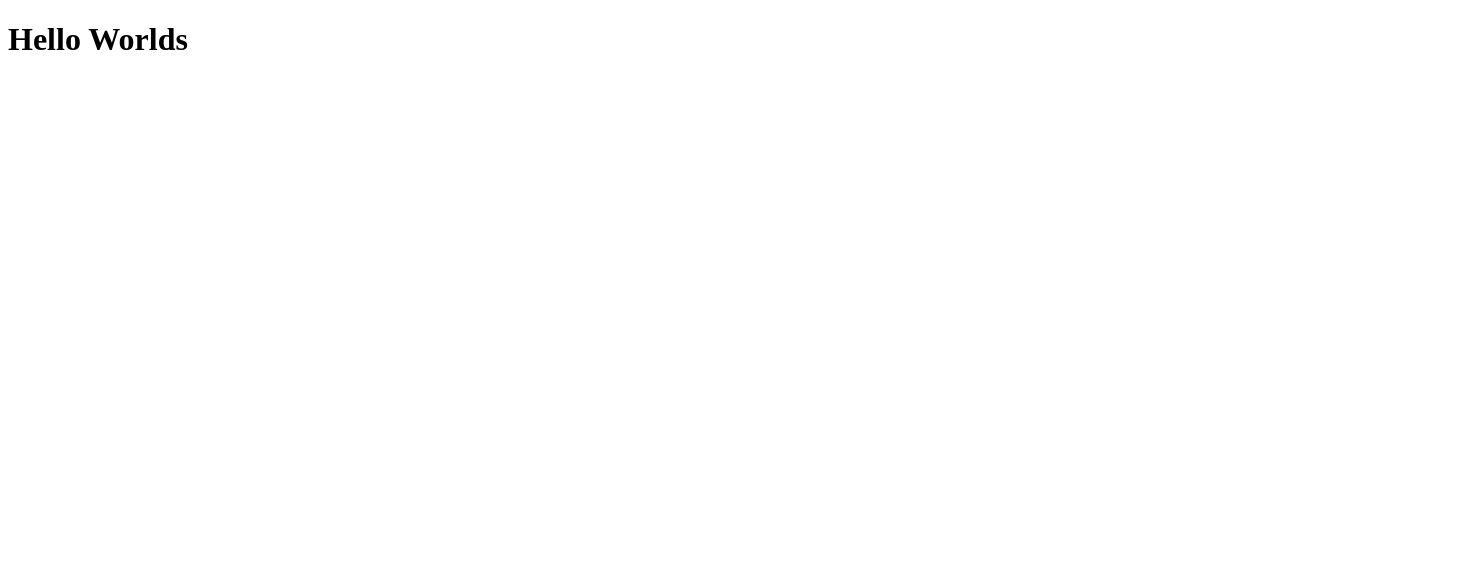
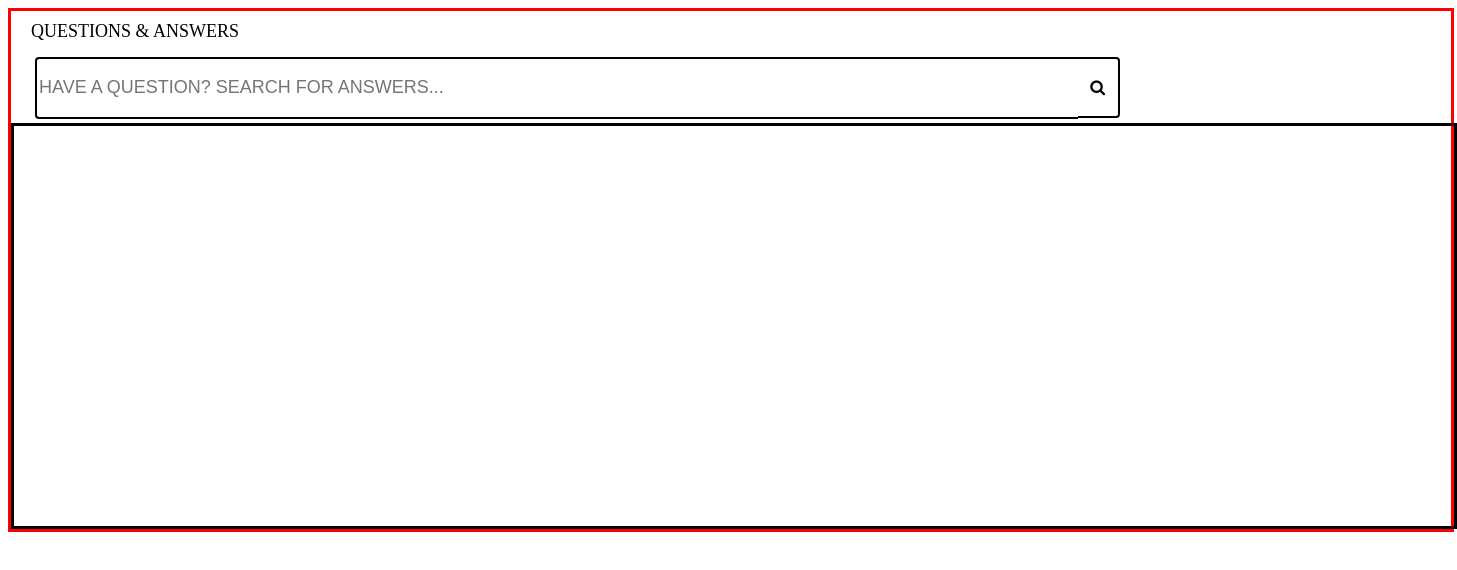
Before and after one commit to RFP2207-G2-ECOM/FEC-BSB, a React (Create React App) app in the folder client/: page / in a window 1280 px wide. Shown: the top 570 px of the page, 1457 px wide, since content can reach past the window. Built offline with nearby package versions, Linux system fonts and the light colour scheme.

Commit message:
Added css loader and starter code for QA

```diff
--- a/client/src/App.jsx
+++ b/client/src/App.jsx
@@ -1,4 +1,5 @@
-import React from 'react';
+import React, { useState, useContext, useEffect } from 'react';
+import QuestionAnswers from './components/QA/QuestionAnswers.jsx';
 
 class App extends React.Component {
   constructor(props) {
@@ -7,7 +8,9 @@ class App extends React.Component {
 
   render() {
     return (
-      <h1>Hello Worlds</h1>
+      <>
+        <QuestionAnswers />
+      </>
     )
   }
 }
--- /dev/null
+++ b/client/src/components/QA/QAContainer.jsx
@@ -0,0 +1,12 @@
+import React from 'react';
+
+const QAContainer = () => {
+
+  return (
+    <div className='QandA-Container'>
+
+    </div>
+  )
+}
+
+export default QAContainer;
--- /dev/null
+++ b/client/src/components/QA/QuestionAnswers.jsx
@@ -0,0 +1,19 @@
+import React from 'react';
+
+import QAContainer from './QAContainer.jsx';
+import SearchBox from './SearchBox.jsx';
+import Title from './Title.jsx';
+
+import styles from '../../styles/QA/qa.css';
+
+const QuestionAnswers = () => {
+  return (
+    <div className='QA-Container'>
+      <Title />
+      <SearchBox />
+      <QAContainer />
+    </div>
+  )
+}
+
+export default QuestionAnswers;
--- /dev/null
+++ b/client/src/components/QA/SearchBox.jsx
@@ -0,0 +1,20 @@
+import React from 'react';
+
+const SearchBox = () => {
+  return (
+    <fieldset className='Searchbox-Container'>
+      <div className='Search-Input'>
+        <input
+          className='search-input'
+          value=''
+          placeholder='HAVE A QUESTION? SEARCH FOR ANSWERS...'
+        />
+      <div className='Eyeglass-button'>
+        <i class="fa fa-search"></i>
+      </div>
+      </div>
+    </fieldset>
+  )
+}
+
+export default SearchBox;
--- /dev/null
+++ b/client/src/components/QA/Title.jsx
@@ -0,0 +1,9 @@
+import React from 'react';
+
+const Title = () => {
+  return (
+    <div className='qa-title'>QUESTIONS & ANSWERS</div>
+  );
+};
+
+export default Title;
--- a/client/src/index.html
+++ b/client/src/index.html
@@ -3,6 +3,7 @@
   <head>
     <meta charset="utf-8" />
     <meta name="viewport" content="width=device-width, initial-scale=1" />
+    <link rel="stylesheet" href="https://cdnjs.cloudflare.com/ajax/libs/font-awesome/4.7.0/css/font-awesome.min.css">
     <title>React App</title>
   </head>
   <body>
--- a/client/src/styles/QA/qa.css
+++ b/client/src/styles/QA/qa.css
@@ -0,0 +1,56 @@
+.QA-Container {
+  width: 1440px;
+  margin: auto;
+  border: solid;
+  border-color: red;
+}
+
+.qa-title {
+  display: flex;
+  justify-content: flex-start;
+  align-items: center;
+  height: 5vh;
+  margin-left: 20px;
+  font-size: large;
+}
+
+.Searchbox-Container {
+  display: flex;
+  height: 7vh;
+  width: 80%;
+  border: none;
+}
+
+.Search-Input {
+  display: flex;
+  width: 100%;
+}
+
+.search-input {
+  margin-left: 10px;
+  width: 90%;
+  height: 100%;
+  border-color: black;
+  border-style: solid;
+  border-width: 2px 0px 2px 2px;
+  border-radius: 4px 0px 0px 4px;
+  font-size: 18px;
+}
+
+.Eyeglass-button {
+  display: flex;
+  align-items: center;
+  justify-content: center;
+  height: 103%;
+  width: 40px;
+  border-color: black;
+  border-style: solid;
+  border-width: 2px 2px 2px 0px;
+  border-radius: 0px 4px 4px 0px;
+}
+
+.QandA-Container {
+  border: solid;
+  width: 100%;
+  height: 400px;
+}
--- a/package.json
+++ b/package.json
@@ -28,7 +28,9 @@
     "@babel/preset-env": "^7.18.10",
     "@babel/preset-react": "^7.18.6",
     "babel-loader": "^8.2.5",
+    "css-loader": "^6.7.1",
     "html-webpack-plugin": "^5.5.0",
+    "style-loader": "^3.3.1",
     "webpack": "^5.74.0",
     "webpack-cli": "^4.10.0",
     "webpack-dev-server": "^4.10.0"
--- a/webpack.config.js
+++ b/webpack.config.js
@@ -19,6 +19,10 @@ module.exports = {
           }
         }
       },
+      {
+        test: /\.css$/i,
+        use: ["style-loader", "css-loader"],
+      },
     ]
   },
   plugins: [
```
Also changed, not shown: client/src/components/QA/index.jsx (deleted), 1 other file (tests, documents, lock files or other folders).
